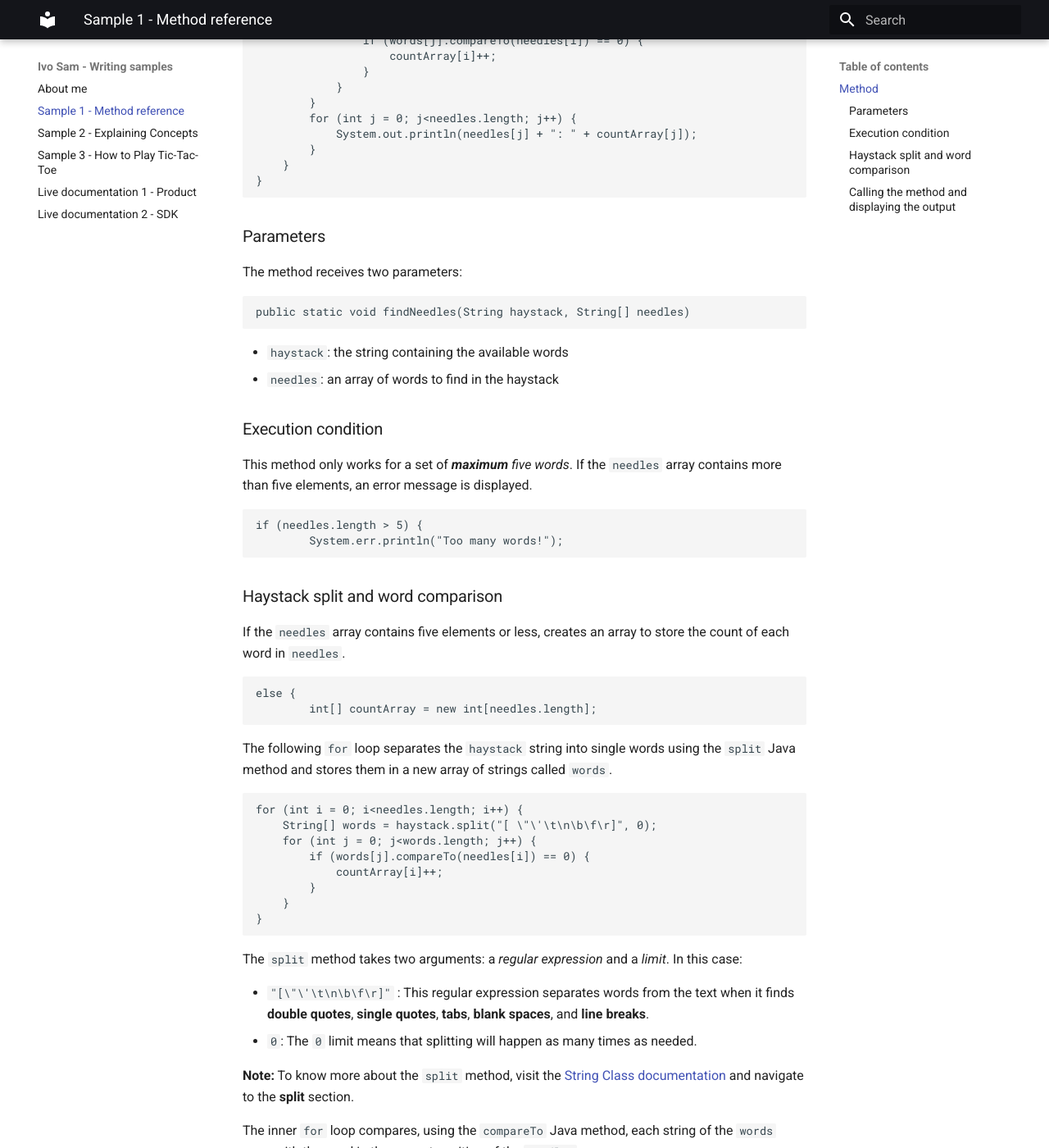
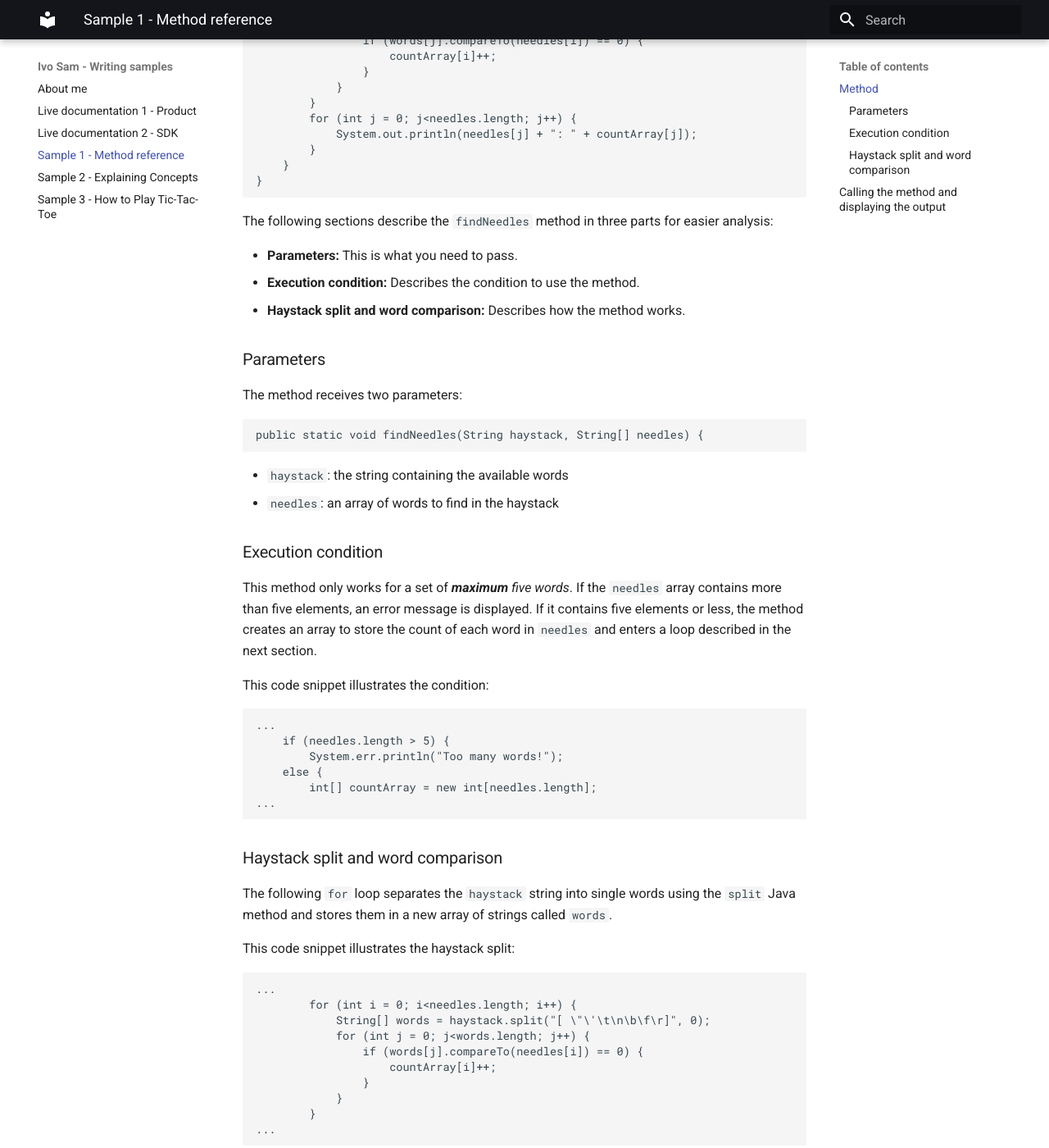
Before and after one commit to ivosam1212/ivosam-ws, an MkDocs documentation site: the page built from docs/method-reference.md, in a window 1280 px wide and 1400 px high, scrolled down 486 px. Shown: the whole window at 82% size. Built offline with MkDocs 1.6.1 and Material for MkDocs 9.7.7, drawn with Linux system fonts in a browser that asks for light colours; some of the changed text lies outside the part shown.

Commit message:
Change position of the files and the reference material

````diff
--- a/docs/method-reference.md
+++ b/docs/method-reference.md
@@ -1,5 +1,5 @@
 # Sample 1: Method reference - findNeedles
-This is a reference document for the `findNeedles` method. This method finds a set of words inside a string, and displays how many times finds a match for each word.
+This is a reference document for the `findNeedles` method. This method finds a set of words inside a string, and displays how many times each word appears in the string.
 
 ## Method
 
@@ -25,66 +25,80 @@ public static void findNeedles(String haystack, String[] needles) {
 	}
 }
 ```
+
+The following sections describe the `findNeedles` method in three parts for easier analysis:
+
+- **Parameters:** This is what you need to pass.
+- **Execution condition:** Describes the condition to use the method.
+- **Haystack split and word comparison:** Describes how the method works.
+
 ### Parameters
 
 The method receives two parameters:
 ```java
-public static void findNeedles(String haystack, String[] needles)
+public static void findNeedles(String haystack, String[] needles) {
 ```
-* ``haystack``: the string containing the available words
-* ``needles``: an array of words to find in the haystack
+* `haystack`: the string containing the available words
+* `needles`: an array of words to find in the haystack
 
 ### Execution condition
 
-This method only works for a set of ***maximum*** *five words*. If the `needles` array contains more than five elements, an error message is displayed.
+This method only works for a set of ***maximum*** *five words*. If the `needles` array contains more than five elements, an error message is displayed. If it contains five elements or less, the method creates an array to store the count of each word in `needles` and enters a loop described in the next section.
+
+This code snippet illustrates the condition:
 
 ```java
-if (needles.length > 5) {
+...
+	if (needles.length > 5) {
 		System.err.println("Too many words!");
+	else {
+		int[] countArray = new int[needles.length];
+...
 ```
 
 ### Haystack split and word comparison
 
-If the `needles` array contains five elements or less, creates an array to store the count of each word in `needles`.
-```java
-else {
-		int[] countArray = new int[needles.length];
+The following `for` loop separates the `haystack` string into single words using the `split` Java method and stores them in a new array of strings called `words`.
+
+This code snippet illustrates the haystack split:
+```Java
+...
+		for (int i = 0; i<needles.length; i++) {
+			String[] words = haystack.split("[ \"\'\t\n\b\f\r]", 0);
+			for (int j = 0; j<words.length; j++) {
+				if (words[j].compareTo(needles[i]) == 0) {
+					countArray[i]++;
+				}
+			}
+		}
+...
 ```
+The `split` method takes two arguments: a *regular expression* and a *limit*. In this case:
 
-The following ``for`` loop separates the ``haystack`` string into single words using the ``split`` Java method and stores them in a new array of strings called ``words``.
+* `"[\"\'\t\n\b\f\r]"` : This regular expression separates words from the text when it finds **double quotes**, **single quotes**, **tabs**, **blank spaces**, and **line breaks**.
+* `0`: The `0` limit means that splitting will happen as many times as needed.
+
+**Note:** To know more about the `split` method, visit the [String Class documentation](https://docs.oracle.com/javase/7/docs/api/java/lang/String.html#split) and navigate to the **split** section.
+
+The inner `for` loop compares, using the `compareTo` Java method, each string of the `words` array with the word in the current position of the `needles` array.
+
+This code snippet illustrates the word comparison:
+
 ```Java
-for (int i = 0; i<needles.length; i++) {
-	String[] words = haystack.split("[ \"\'\t\n\b\f\r]", 0);
-	for (int j = 0; j<words.length; j++) {
-		if (words[j].compareTo(needles[i]) == 0) {
-			countArray[i]++;
+...
+		for (int j = 0; j<needles.length; j++) {
+			System.out.println(needles[j] + ": " + countArray[j]);
 		}
 	}
 }
 ```
-The ``split`` method takes two arguments: a *regular expression* and a *limit*. In this case:
+For each comparison, the code checks if the `compareTo` method returned a `0`, indicating a match between both words. If there is a match, it increases the counter for that word.
 
-* ``"[\"\'\t\n\b\f\r]"`` : This regular expression separates words from the text when it finds **double quotes**, **single quotes**, **tabs**, **blank spaces**, and **line breaks**.
-* ``0``: The ``0`` limit means that splitting will happen as many times as needed.
+**Note:** To know more about the `compareTo` method, visit the [Comparable documentation](https://docs.oracle.com/javase/7/docs/api/java/lang/Comparable.html).
 
-**Note:** To know more about the ``split`` method, visit the [String Class documentation](https://docs.oracle.com/javase/7/docs/api/java/lang/String.html#split) and navigate to the **split** section.
+## Calling the method and displaying the output
 
-The inner ``for`` loop compares, using the ``compareTo`` Java method, each string of the ``words`` array with the word in the current position of the ``needles`` array.
-```Java
-for (int j = 0; j<words.length; j++) {
-		if (words[j].compareTo(needles[i]) == 0) {
-			countArray[i]++;
-		}
-	}
-}
-```
-For each comparison, the code checks if the ``compareTo`` method returned a ``0``, indicating a match between both words. If there is a match, it increases the counter for that word.
-
-**Note:** To know more about the ``compareTo`` method, visit the [Comparable documentation](https://docs.oracle.com/javase/7/docs/api/java/lang/Comparable.html).
-
-### Calling the method and displaying the output
-
-Calling the method returns each word in ``needles`` and the number of times that it was found inside the ``haystack`` string.
+Calling the method returns each word in `needles` and the number of times that it was found inside the `haystack` string.
 
 Here is an example of calling the method:
 ```Java
--- a/mkdocs.yml
+++ b/mkdocs.yml
@@ -1,11 +1,11 @@
 site_name: Ivo Sam - Writing samples
 nav:
   - About me: index.md
+  - Live documentation 1 - Product: pulse.md
+  - Live documentation 2 - SDK: react-sdk.md
   - Sample 1 - Method reference: method-reference.md
   - Sample 2 - Explaining Concepts: concepts.md
   - Sample 3 - How to Play Tic-Tac-Toe: instructions.md
-  - Live documentation 1 - Product: pulse.md
-  - Live documentation 2 - SDK: react-sdk.md
 
 theme:
   name: material
````
Also changed, not shown: site/404.html, site/concepts/index.html, site/index.html, site/instructions/index.html, site/method-reference/index.html, site/pulse/index.html, site/react-sdk/index.html, site/search/search_index.json, 1 other file.
